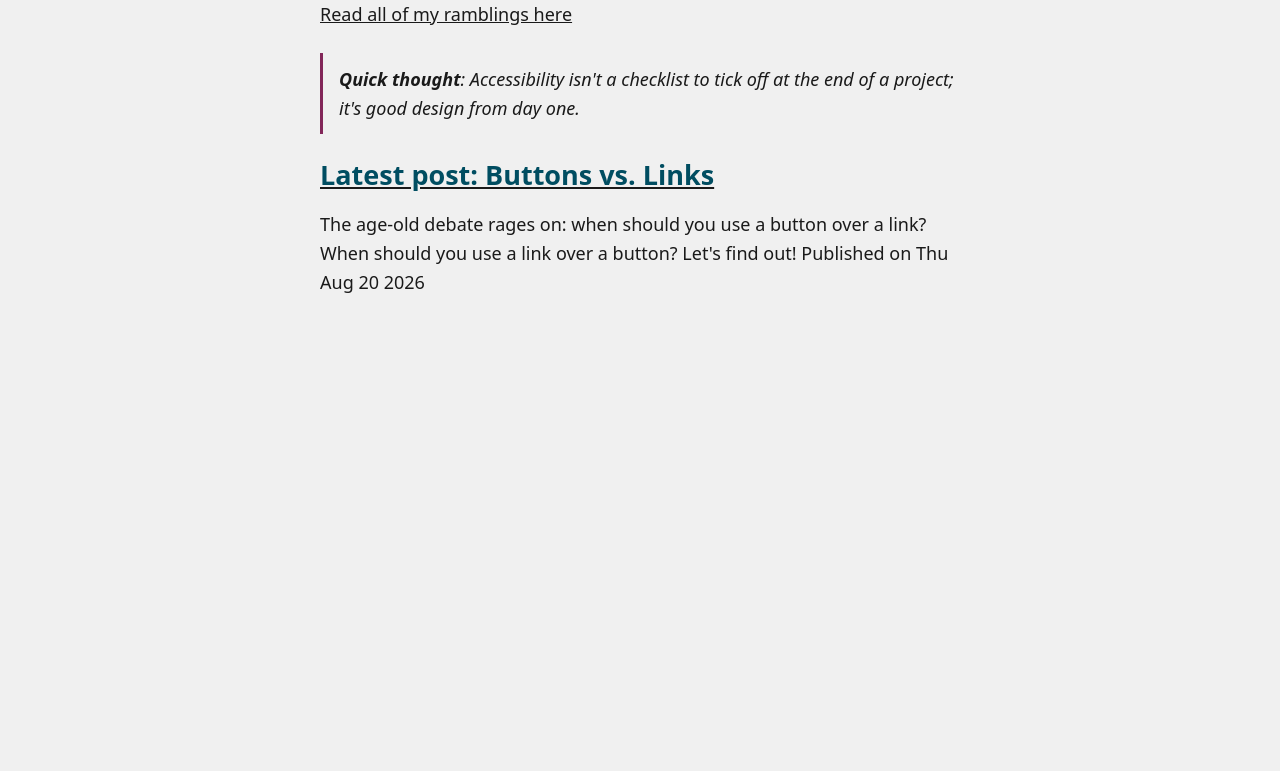
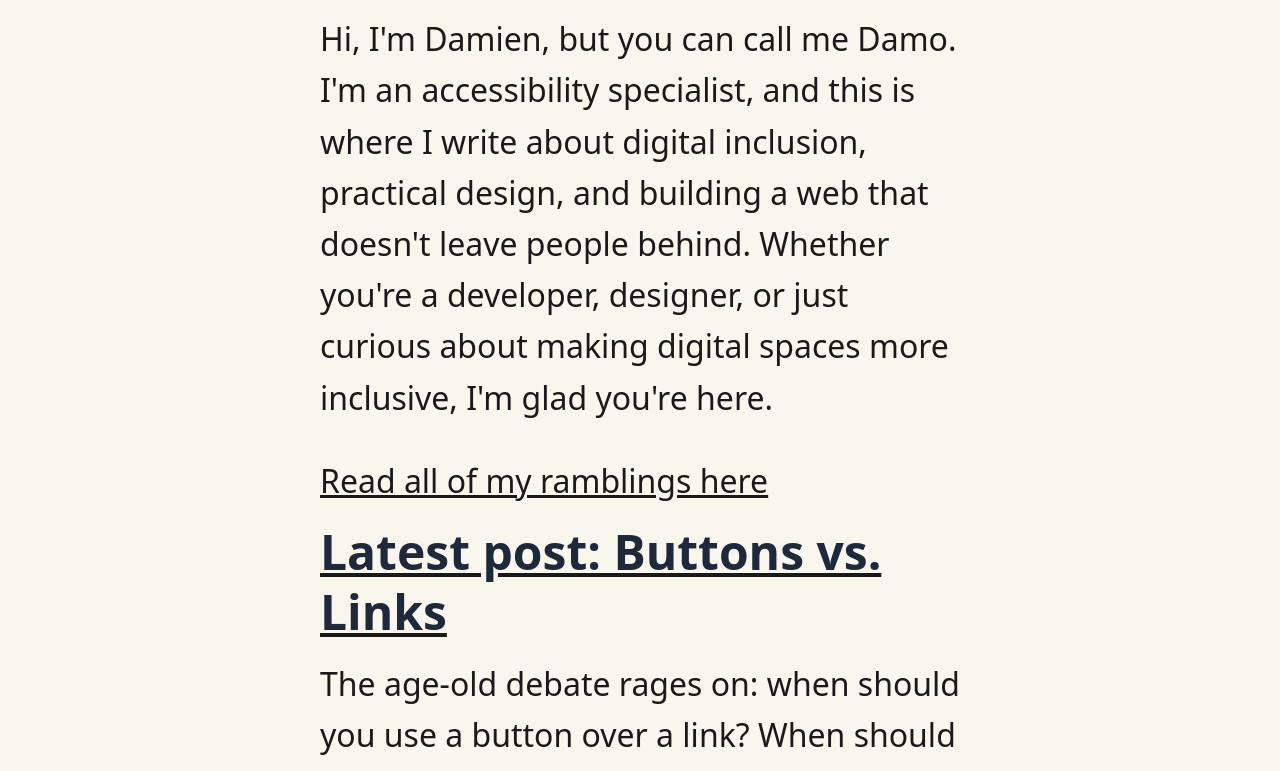
Before and after one commit to damienrobson/website, an Astro site: page / in a window 1280 px wide. Shown: the part 375-1146 px from the top of the page. Before the commit the page ends 800 px from the top, so only its background shows below. Built offline with nearby package versions, Linux system fonts and the light colour scheme; Astro itself is replaced by a stand-in of ours.

Commit message:
Theme changes

```diff
--- a/src/components/Navbar.astro
+++ b/src/components/Navbar.astro
@@ -2,72 +2,71 @@
 
 ---
 
-<header class='site-header'>
-  <div class='header-container'>
-    <div class='logo-theme-switcher'>
-      <a href='/' class='logo'>damienrobson</a>
+<header class="site-header">
+  <div class="header-container">
+    <div class="logo-theme-switcher">
+      <a href="/" class="logo">damienrobson</a>
 
       <button
-        id='theme-toggle'
-        aria-label='Switch to dark mode'
-        aria-pressed='false'
+        id="theme-toggle"
+        aria-label="Switch to dark mode"
+        aria-pressed="false"
       >
         <svg
-          class='theme-icon icon-sun'
-          xmlns='http://www.w3.org/2000/svg'
-          viewBox='0 0 24 24'
-          fill='none'
-          stroke='currentColor'
-          stroke-width='2'
-          stroke-linecap='round'
-          stroke-linejoin='round'
-          aria-hidden='true'
+          class="theme-icon icon-sun"
+          xmlns="http://www.w3.org/2000/svg"
+          viewBox="0 0 24 24"
+          fill="none"
+          stroke="currentColor"
+          stroke-width="2"
+          stroke-linecap="round"
+          stroke-linejoin="round"
+          aria-hidden="true"
         >
-          <circle cx='12' cy='12' r='5'></circle>
-          <line x1='12' y1='1' x2='12' y2='3'></line>
-          <line x1='12' y1='21' x2='12' y2='23'></line>
-          <line x1='4.22' y1='4.22' x2='5.64' y2='5.64'></line>
-          <line x1='18.36' y1='18.36' x2='19.78' y2='19.78'></line>
-          <line x1='1' y1='12' x2='3' y2='12'></line>
-          <line x1='21' y1='12' x2='23' y2='12'></line>
-          <line x1='4.22' y1='19.78' x2='5.64' y2='18.36'></line>
-          <line x1='18.36' y1='5.64' x2='19.78' y2='4.22'></line>
+          <circle cx="12" cy="12" r="5"></circle>
+          <line x1="12" y1="1" x2="12" y2="3"></line>
+          <line x1="12" y1="21" x2="12" y2="23"></line>
+          <line x1="4.22" y1="4.22" x2="5.64" y2="5.64"></line>
+          <line x1="18.36" y1="18.36" x2="19.78" y2="19.78"></line>
+          <line x1="1" y1="12" x2="3" y2="12"></line>
+          <line x1="21" y1="12" x2="23" y2="12"></line>
+          <line x1="4.22" y1="19.78" x2="5.64" y2="18.36"></line>
+          <line x1="18.36" y1="5.64" x2="19.78" y2="4.22"></line>
         </svg>
 
         <svg
-          class='theme-icon icon-moon'
-          xmlns='http://www.w3.org/2000/svg'
-          viewBox='0 0 24 24'
-          fill='none'
-          stroke='currentColor'
-          stroke-width='2'
-          stroke-linecap='round'
-          stroke-linejoin='round'
-          aria-hidden='true'
+          class="theme-icon icon-moon"
+          xmlns="http://www.w3.org/2000/svg"
+          viewBox="0 0 24 24"
+          fill="none"
+          stroke="currentColor"
+          stroke-width="2"
+          stroke-linecap="round"
+          stroke-linejoin="round"
+          aria-hidden="true"
         >
-          <path d='M21 12.79A9 9 0 1 1 11.21 3 7 7 0 0 0 21 12.79z'></path>
+          <path d="M21 12.79A9 9 0 1 1 11.21 3 7 7 0 0 0 21 12.79z"></path>
         </svg>
       </button>
     </div>
 
     <button
-      id='menu-toggle'
-      aria-expanded='false'
-      aria-controls='primary-navigation'
-      aria-label='Open navigation menu'
+      id="menu-toggle"
+      aria-expanded="false"
+      aria-controls="primary-navigation"
+      aria-label="Open navigation menu"
     >
-      <span class='hamburger-icon' aria-hidden='true'>☰</span>
+      <span class="hamburger-icon" aria-hidden="true">☰</span>
     </button>
 
     <nav
-      id='primary-navigation'
-      class='nav-menu'
-      aria-label='Primary navigation'
+      id="primary-navigation"
+      class="nav-menu"
+      aria-label="Primary navigation"
     >
       <ul>
-        <li><a href='/'>Home</a></li>
-        <li><a href='/about'>About</a></li>
-        <li><a href='/blog'>Blog</a></li>
+        <li><a href="/">Home</a></li>
+        <li><a href="/blog">Blog</a></li>
       </ul>
     </nav>
   </div>
@@ -75,9 +74,6 @@
 
 <script>
   document.addEventListener('DOMContentLoaded', () => {
-    /* ----------------------------------------------------------------------
-       1. Theme Switcher Logic
-       ---------------------------------------------------------------------- */
     const themeToggleBtn = document.getElementById('theme-toggle');
     const storedTheme = localStorage.getItem('theme');
     const systemPrefersDark = window.matchMedia(
@@ -117,9 +113,6 @@
         }
       });
 
-    /* ----------------------------------------------------------------------
-       2. Accessible Mobile Navigation
-       ---------------------------------------------------------------------- */
     const menuBtn = document.getElementById('menu-toggle');
     const nav = document.getElementById('primary-navigation');
     const header = document.querySelector('.site-header');
@@ -195,9 +188,6 @@
       });
     }
 
-    /* ----------------------------------------------------------------------
-       3. Active Route Handler
-       ---------------------------------------------------------------------- */
     const routes = document.querySelectorAll('#primary-navigation a');
     const currentPath = window.location.pathname;
 
--- a/src/layouts/BaseLayout.astro
+++ b/src/layouts/BaseLayout.astro
@@ -29,7 +29,6 @@
         ).matches;
         if (savedTheme === 'dark' || (!savedTheme && systemDark)) {
           document.documentElement.classList.add('dark');
-          // Sync to body when DOM is ready
           document.addEventListener('DOMContentLoaded', () =>
             document.body.classList.add('dark')
           );
--- a/src/pages/index.astro
+++ b/src/pages/index.astro
@@ -24,11 +24,6 @@
 
   <a href="/blog">Read all of my ramblings here</a>
 
-  <blockquote>
-    <strong>Quick thought</strong>: Accessibility isn't a checklist to tick off
-    at the end of a project; it's good design from day one.
-  </blockquote>
-
   <article>
     <a class="blog-post-list-item-link" href={`/blog/${latestPost.id}`}>
       <h2>
--- a/src/styles/global.css
+++ b/src/styles/global.css
@@ -1,16 +1,16 @@
 :root {
-  --primary-color: #004d61;
-  --primary-hover: #003644;
-  --accent-color: #822659;
+  --primary-color: #1e293b;
+  --primary-hover: #0f172a;
+  --accent-color: #92400e;
 
-  --bg-color: #f0f0f0;
-  --card-bg: #ffffff;
+  --bg-color: #f9f6ee;
+  --card-bg: #f9f6ee;
 
   --text-color: #1a1a1a;
   --text-muted: #3e5641;
   --btn-text: #ffffff;
 
-  --border-color: #d6d6d6;
+  --border-color: #0f766e;
   --footer-bg: var(--primary-color);
   --footer-text: #ffffff;
   --shadow-color: rgba(26, 26, 26, 0.08);
@@ -52,7 +52,7 @@
   background-color: var(--bg-color);
   color: var(--text-color);
   line-height: 1.6;
-  font-size: 1.125rem;
+  font-size: 24pt;
 }
 
 main {
@@ -162,6 +162,7 @@
   max-width: var(--max-width);
   margin: 0 auto;
   padding: 0 1rem;
+  gap: 16px;
 }
 
 .logo-theme-switcher {
@@ -175,7 +176,6 @@
 }
 
 .logo {
-  font-size: 1.5rem;
   font-weight: bold;
   color: var(--text-color);
   text-decoration: none;
@@ -311,7 +311,6 @@
 }
 
 .post-meta {
-  font-size: 0.85rem;
   color: var(--text-muted);
   margin-bottom: 0.5rem;
 }
@@ -334,13 +333,17 @@
   background: var(--shadow-color);
 }
 
-.blog-post-list .blog-post-list-item .blog-post-list-item-date,
-.blog-post-list .blog-post-list-item .blog-post-list-item-tags {
+.blog-post-list-item-date,
+.blog-post-list-item-tags {
   font-family: monospace;
-  font-size: 0.8rem;
   vertical-align: middle;
   padding-right: 2rem;
   color: var(--text-muted);
+}
+
+.blog-post-list-item-description {
+  margin-bottom: 4rem;
+  margin-top: 1rem;
 }
 
 footer {
@@ -365,7 +368,6 @@
   font-family:
     ui-monospace, SFMono-Regular, Menlo, Monaco, Consolas, 'Liberation Mono',
     'Courier New', monospace;
-  font-size: 0.875em;
   color: var(--accent-color);
   background-color: var(----bg-color);
   border: 1px solid var(--border-color);
@@ -403,7 +405,6 @@
   background-color: var(--card-bg);
   color: var(--text-color);
   text-decoration: none;
-  font-size: 0.875rem;
   font-weight: 500;
   box-shadow: 0 1px 3px var(--shadow-color);
 }
```
Also changed, not shown: src/pages/about.astro (deleted, +0 -49 lines), src/pages/blog/[slug].astro (+3 -5 lines).
